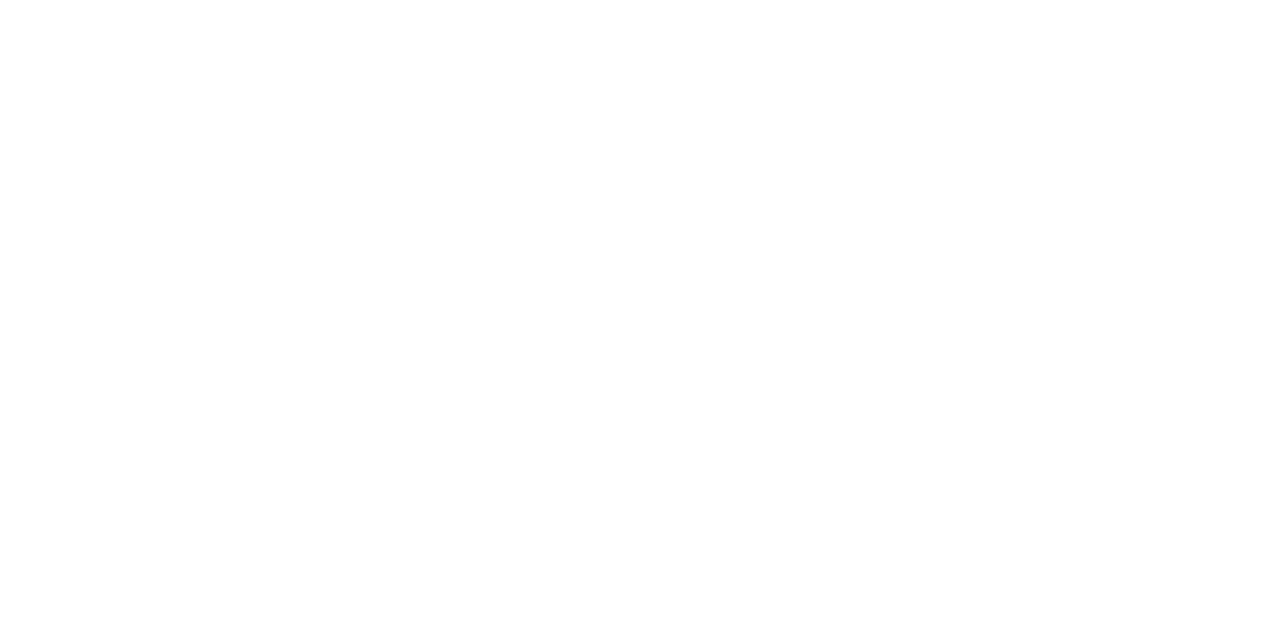
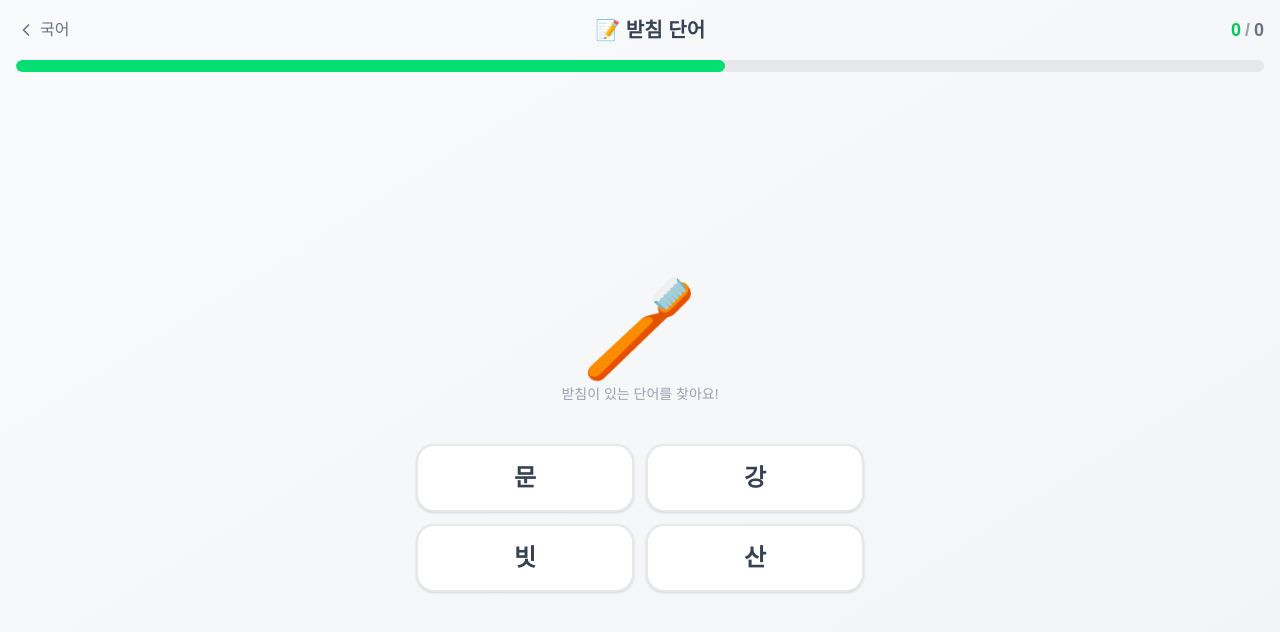
Before and after one commit to moku-kumo/smart-study, a React (Vite) app: page /SmartStudy/korean/batchim in a window 1280 px wide. Before the commit this address had no page. Shown: the top 632 px of the page. Built offline with nearby package versions, Linux system fonts and the light colour scheme.

Commit message:
feat: 국어 받침 단어 모드 추가 + actions 버전 업데이트

```diff
--- a/src/App.tsx
+++ b/src/App.tsx
@@ -11,6 +11,7 @@
 import KoreanHome from '@/routes/korean/KoreanHome'
 import Jamo from '@/routes/korean/Jamo'
 import ReadWord from '@/routes/korean/ReadWord'
+import ReadBatchim from '@/routes/korean/ReadBatchim'
 
 function App() {
   return (
@@ -28,6 +29,7 @@
         <Route path="/korean" element={<KoreanHome />} />
         <Route path="/korean/jamo" element={<Jamo />} />
         <Route path="/korean/word" element={<ReadWord />} />
+        <Route path="/korean/batchim" element={<ReadBatchim />} />
       </Routes>
     </BrowserRouter>
   )
--- /dev/null
+++ b/src/data/koreanBatchimWords.ts
@@ -0,0 +1,37 @@
+export interface KoreanBatchimEntry {
+  word: string
+  emoji: string
+}
+
+export const koreanBatchimWords: KoreanBatchimEntry[] = [
+  { word: '강', emoji: '🏞️' },
+  { word: '달', emoji: '🌙' },
+  { word: '곰', emoji: '🐻' },
+  { word: '산', emoji: '⛰️' },
+  { word: '밤', emoji: '🌰' },
+  { word: '꿀', emoji: '🍯' },
+  { word: '빵', emoji: '🍞' },
+  { word: '공', emoji: '⚽' },
+  { word: '눈', emoji: '❄️' },
+  { word: '불', emoji: '🔥' },
+  { word: '별', emoji: '⭐' },
+  { word: '돈', emoji: '💰' },
+  { word: '문', emoji: '🚪' },
+  { word: '칼', emoji: '🔪' },
+  { word: '컵', emoji: '🥤' },
+  { word: '꽃', emoji: '🌸' },
+  { word: '벌', emoji: '🐝' },
+  { word: '숲', emoji: '🌲' },
+  { word: '땅', emoji: '🟤' },
+  { word: '쌀', emoji: '🍚' },
+  { word: '감', emoji: '🍊' },
+  { word: '옷', emoji: '👕' },
+  { word: '집', emoji: '🏠' },
+  { word: '말', emoji: '🐴' },
+  { word: '풀', emoji: '🌿' },
+  { word: '빗', emoji: '🪥' },
+  { word: '밥', emoji: '🍚' },
+  { word: '손', emoji: '✋' },
+  { word: '발', emoji: '🦶' },
+  { word: '잎', emoji: '🍃' },
+]
--- a/src/routes/korean/KoreanHome.tsx
+++ b/src/routes/korean/KoreanHome.tsx
@@ -5,6 +5,7 @@
 const modes = [
   { to: '/korean/jamo', emoji: 'ㄱㅏ', label: '자음/모음' },
   { to: '/korean/word', emoji: '📖', label: '단어읽기' },
+  { to: '/korean/batchim', emoji: '📝', label: '받침 단어' },
 ]
 
 export default function KoreanHome() {
@@ -14,7 +15,7 @@
         <ChevronLeft size={20} /> 홈으로
       </Link>
       <h1 className="text-4xl font-bold text-purple-600 mb-8 text-center">가 국어</h1>
-      <div className="grid grid-cols-1 sm:grid-cols-2 gap-6 max-w-md mx-auto">
+      <div className="grid grid-cols-1 sm:grid-cols-3 gap-6 max-w-lg mx-auto">
         {modes.map((m, i) => (
           <SubjectCard key={m.to} {...m} index={i} />
         ))}
--- /dev/null
+++ b/src/routes/korean/ReadBatchim.tsx
@@ -0,0 +1,79 @@
+import { useState, useCallback } from 'react'
+import GameLayout from '@/components/game/GameLayout'
+import OptionGrid from '@/components/game/OptionGrid'
+import Feedback from '@/components/game/Feedback'
+import { useScore } from '@/hooks/useScore'
+import { useSettingsStore } from '@/stores/settingsStore'
+import { koreanBatchimWords, type KoreanBatchimEntry } from '@/data/koreanBatchimWords'
+import { shuffle, pickRandom } from '@/lib/random'
+import { playCorrect, playWrong } from '@/lib/audio'
+
+function generateProblem() {
+  const [correct, ...distractors] = pickRandom(koreanBatchimWords, 4) as [KoreanBatchimEntry, ...KoreanBatchimEntry[]]
+  const options = shuffle([correct, ...distractors])
+  return { correct, options }
+}
+
+export default function ReadBatchim() {
+  const { timerEnabled, soundEnabled } = useSettingsStore()
+  const { score, total, addCorrect, addWrong } = useScore()
+  const [problem, setProblem] = useState(generateProblem)
+  const [feedback, setFeedback] = useState<'correct' | 'wrong' | null>(null)
+  const [timerKey, setTimerKey] = useState(0)
+
+  const next = useCallback(() => {
+    setProblem(generateProblem())
+    setFeedback(null)
+    setTimerKey((k) => k + 1)
+  }, [])
+
+  const handleSelect = (opt: string) => {
+    if (feedback) return
+    if (opt === problem.correct.word) {
+      if (soundEnabled) playCorrect()
+      addCorrect()
+      setFeedback('correct')
+    } else {
+      if (soundEnabled) playWrong()
+      addWrong()
+      setFeedback('wrong')
+    }
+  }
+
+  const handleTimeUp = () => {
+    if (!feedback) {
+      if (soundEnabled) playWrong()
+      addWrong()
+      setFeedback('wrong')
+    }
+  }
+
+  return (
+    <GameLayout
+      title="📝 받침 단어"
+      backTo="/korean"
+      backLabel="국어"
+      score={score}
+      total={total}
+      timerEnabled={timerEnabled}
+      timerSeconds={12}
+      timerKey={timerKey}
+      onTimeUp={handleTimeUp}
+    >
+      <div className="text-center mb-4">
+        <div className="text-8xl mb-2">{problem.correct.emoji}</div>
+        <p className="text-gray-400 text-sm">받침이 있는 단어를 찾아요!</p>
+      </div>
+
+      {feedback ? (
+        <Feedback type={feedback} onDone={next} />
+      ) : (
+        <OptionGrid
+          options={problem.options.map((o) => o.word)}
+          onSelect={handleSelect}
+          columns={2}
+        />
+      )}
+    </GameLayout>
+  )
+}
```
